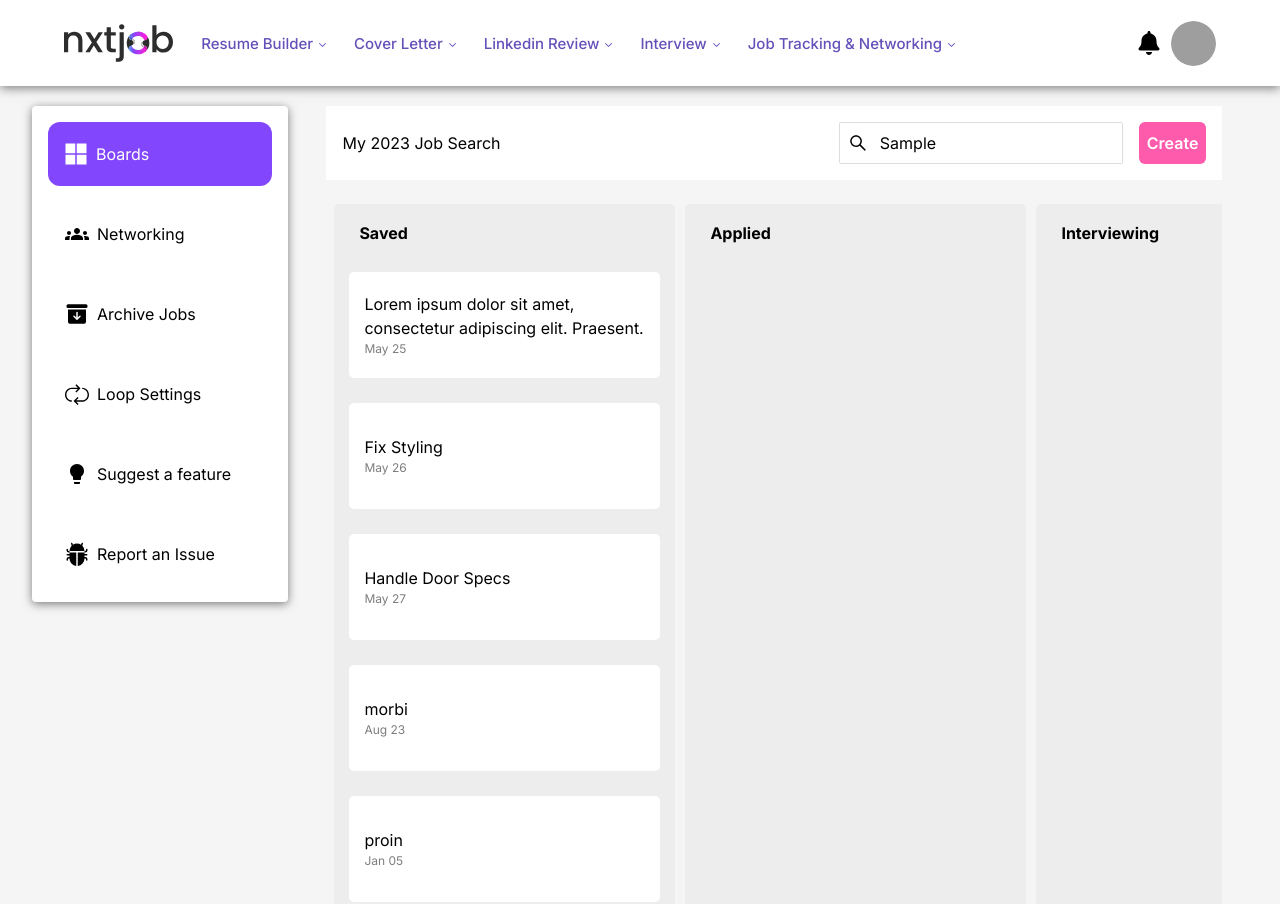
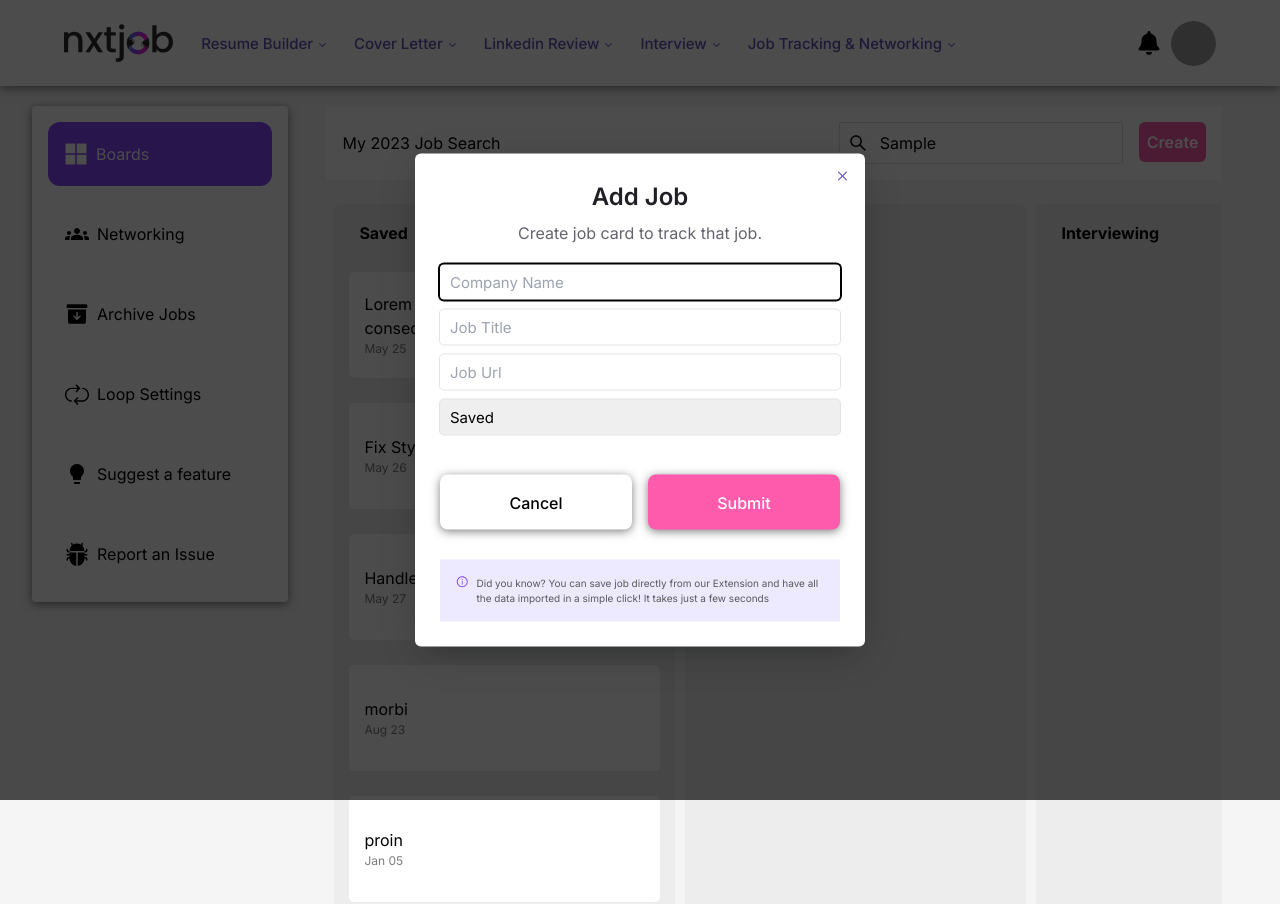
Before and after one commit to arjun-sir/nxt-task, a Next.js app: page / in a window 1280 px wide. Both pictures are taken after typing "Sample" into the empty fields and a click on the button "Create". Shown: the top 904 px of the page. Built offline with nearby package versions, Linux system fonts and the light colour scheme; grey boxes are pictures that could not be loaded.

Commit message:
feat: create dialog added

```diff
--- a/package.json
+++ b/package.json
@@ -11,8 +11,11 @@
   "dependencies": {
     "@emotion/react": "^11.11.1",
     "@emotion/styled": "^11.11.0",
-    "@radix-ui/colors": "^0.1.8",
+    "@radix-ui/colors": "^0.1.9",
+    "@radix-ui/react-alert-dialog": "^1.0.4",
     "@radix-ui/react-avatar": "^1.0.3",
+    "@radix-ui/react-dialog": "^1.0.4",
+    "@radix-ui/react-form": "^0.0.3",
     "@radix-ui/react-icons": "^1.3.0",
     "@radix-ui/react-menubar": "^1.0.3",
     "@radix-ui/react-navigation-menu": "1.1.3",
--- /dev/null
+++ b/src/components/CreateDialog/CreateDialog.jsx
@@ -0,0 +1,153 @@
+"use client";
+import React, { useState } from "react";
+import * as Dialog from "@radix-ui/react-dialog";
+import * as Form from "@radix-ui/react-form";
+import { Cross2Icon } from "@radix-ui/react-icons";
+import { AiOutlineInfoCircle } from "react-icons/ai";
+
+const wait = () => new Promise((resolve) => setTimeout(resolve, 1000));
+
+export const CreateDialog = () => {
+	const [open, setOpen] = React.useState(false);
+
+	return (
+		<Dialog.Root open={open} onOpenChange={setOpen}>
+			<Dialog.Trigger asChild>
+				<button className="bg-[#FE5BAC] text-white p-2 text-[16px] font-semibold rounded-md focus:shadow-[0_0_0_2px] focus:shadow-black focus:outline-none">
+					Create
+				</button>
+			</Dialog.Trigger>
+			<Dialog.Portal>
+				<Dialog.Overlay className="bg-blackA9 data-[state=open]:animate-overlayShow fixed inset-0" />
+				<Dialog.Content className="data-[state=open]:animate-contentShow fixed top-[50%] left-[50%] max-h-[85vh] w-[90vw] max-w-[450px] translate-x-[-50%] translate-y-[-50%] rounded-[6px] bg-white p-[25px] shadow-[hsl(206_22%_7%_/_35%)_0px_10px_38px_-10px,_hsl(206_22%_7%_/_20%)_0px_10px_20px_-15px] focus:outline-none">
+					<Dialog.Title className="text-mauve12 m-0 text-center text-[24px] font-semibold">
+						Add Job
+					</Dialog.Title>
+					<Dialog.Description className="text-mauve11 text-center mt-[6px] mb-5 text-[16px] leading-normal">
+						Create job card to track that job.
+					</Dialog.Description>
+					<Form.Root
+						onSubmit={(event) => {
+							wait().then(() => setOpen(false));
+							event.preventDefault();
+						}}
+						className="w-[100%]"
+					>
+						<Form.Field className="grid mb-[10px]" name="email">
+							<div className="flex items-baseline justify-between">
+								<Form.Message
+									className="text-[13px] text-red10 opacity-[0.8]"
+									match="valueMissing"
+								>
+									Please enter your Company Name
+								</Form.Message>
+							</div>
+							<Form.Control asChild>
+								<input
+									className="box-border w-full  shadow-[#E4E4E4] inline-flex h-[35px] appearance-none items-center justify-center rounded-[4px] px-[10px] text-[15px] leading-none text-black shadow-[0_0_0_1px] outline-none hover:shadow-[0_0_0_1px_black] focus:shadow-[0_0_0_2px_black] selection:color-white selection:bg-blackA9"
+									type="text"
+									placeholder="Company Name"
+									required
+								/>
+							</Form.Control>
+						</Form.Field>
+						<Form.Field className="grid mb-[10px]" name="question">
+							<div className="flex items-baseline justify-between">
+								<Form.Message
+									className="text-[13px] text-red10 opacity-[0.8]"
+									match="valueMissing"
+								>
+									Please enter your Job Title
+								</Form.Message>
+							</div>
+							<Form.Control asChild>
+								<input
+									className="box-border w-full  shadow-[#E4E4E4] inline-flex h-[35px] appearance-none items-center justify-center rounded-[4px] px-[10px] text-[15px] leading-none text-black shadow-[0_0_0_1px] outline-none hover:shadow-[0_0_0_1px_black] focus:shadow-[0_0_0_2px_black] selection:color-white selection:bg-blackA9"
+									type="text"
+									placeholder="Job Title"
+									required
+								/>
+							</Form.Control>
+						</Form.Field>
+						<Form.Field className="grid mb-[10px]" name="question">
+							<div className="flex items-baseline justify-between">
+								<Form.Message
+									className="text-[13px] text-red10 opacity-[0.8]"
+									match="valueMissing"
+								>
+									Please enter your Job Url
+								</Form.Message>
+								<Form.Message
+									className="text-[13px] text-red10 opacity-[0.8]"
+									match="typeMismatch"
+								>
+									Please enter a valid url
+								</Form.Message>
+							</div>
+							<Form.Control asChild>
+								<input
+									className="box-border w-full  shadow-[#E4E4E4] inline-flex h-[35px] appearance-none items-center justify-center rounded-[4px] px-[10px] text-[15px] leading-none text-black shadow-[0_0_0_1px] outline-none hover:shadow-[0_0_0_1px_black] focus:shadow-[0_0_0_2px_black] selection:color-white selection:bg-blackA9"
+									type="url"
+									placeholder="Job Url"
+									required
+								/>
+							</Form.Control>
+						</Form.Field>
+						<Form.Field className="grid mb-[10px]" name="question">
+							<Form.Control asChild>
+								<select
+									className="box-border w-full  shadow-[#E4E4E4] inline-flex h-[35px] appearance-none items-center justify-center rounded-[4px] px-[10px] text-[15px] leading-none text-black shadow-[0_0_0_1px] outline-none hover:shadow-[0_0_0_1px_black] focus:shadow-[0_0_0_2px_black] selection:color-white selection:bg-blackA9"
+									required
+								>
+									<option value="Saved">Saved</option>
+									<option value="Applied">Applied</option>
+									<option value="Interviewing">
+										Interviewing
+									</option>
+									<option value="Offer">Offer</option>
+								</select>
+							</Form.Control>
+						</Form.Field>
+						<div className="flex justify-between gap-4">
+							<Dialog.Close asChild>
+								<button
+									className="box-border  w-full shadow-blackA7 hover:bg-mauve3 inline-flex h-[55px] items-center justify-center rounded-lg bg-white px-[15px] font-medium leading-none shadow-[0_2px_10px] focus:shadow-[0_0_0_2px] focus:shadow-black focus:outline-none mt-[30px]"
+									aria-label="Close"
+								>
+									Cancel
+								</button>
+							</Dialog.Close>
+							<Form.Submit asChild>
+								<button className="box-border bg-[#FE5BAC]  w-full text-white shadow-blackA7  inline-flex h-[55px] items-center justify-center rounded-lg px-[15px] font-medium leading-none shadow-[0_2px_10px] focus:shadow-[0_0_0_2px] focus:shadow-black focus:outline-none mt-[30px]">
+									Submit
+								</button>
+							</Form.Submit>
+						</div>
+					</Form.Root>
+
+					<Dialog.Close asChild>
+						<button
+							className="text-violet11 hover:bg-violet4 focus:shadow-violet7 absolute top-[10px] right-[10px] inline-flex h-[25px] w-[25px] appearance-none items-center justify-center rounded-full focus:shadow-[0_0_0_2px] focus:outline-none"
+							aria-label="Close"
+						>
+							<Cross2Icon />
+						</button>
+					</Dialog.Close>
+					<div className="flex justify-between items-center gap-2 bg-[#EDE9FE] text-[#5A5A5A] mt-[30px] text-[10px] p-4">
+						<div className="self-start">
+							<AiOutlineInfoCircle
+								size="1.25em"
+								color="#8246FD"
+							/>
+						</div>
+						<div>
+							Did you know? You can save job directly from our
+							Extension and have all the data imported in a simple
+							click! It takes just a few seconds
+						</div>
+					</div>
+				</Dialog.Content>
+			</Dialog.Portal>
+		</Dialog.Root>
+	);
+};
--- a/src/components/Home/DnD/Kanban.jsx
+++ b/src/components/Home/DnD/Kanban.jsx
@@ -31,7 +31,7 @@ const TaskColumnStyles = styled.div`
 const Title = styled.span`
 	color: black;
 	font-weight: bold;
-	z-index: 10;
+
 	padding: 2px 10px;
 	border-radius: 5px;
 	align-self: flex-start;
--- a/src/components/Home/SearchBar.jsx
+++ b/src/components/Home/SearchBar.jsx
@@ -1,5 +1,6 @@
 import React from "react";
 import { AiOutlineSearch } from "react-icons/ai";
+import { CreateDialog } from "../CreateDialog/CreateDialog";
 
 export const SearchBar = () => {
 	return (
@@ -14,9 +15,9 @@ export const SearchBar = () => {
 						placeholder="Search here"
 					/>
 				</div>
-				<button className="bg-[#FE5BAC] text-white p-2 text-[16px] font-semibold rounded-md">
-					Create
-				</button>
+				<div>
+					<CreateDialog />
+				</div>
 			</div>
 		</div>
 	);
--- a/tailwind.config.js
+++ b/tailwind.config.js
@@ -1,5 +1,13 @@
 // const plugin = require("tailwindcss/plugin");
-const { blackA, mauve, violet, indigo, purple } = require("@radix-ui/colors");
+const {
+	blackA,
+	mauve,
+	violet,
+	red,
+	indigo,
+	purple,
+	green,
+} = require("@radix-ui/colors");
 
 /** @type {import('tailwindcss').Config} */
 module.exports = {
@@ -12,10 +20,12 @@ module.exports = {
 		extend: {
 			colors: {
 				...blackA,
+				...red,
 				...mauve,
 				...violet,
 				...purple,
 				...indigo,
+				...green,
 			},
 			keyframes: {
 				enterFromRight: {
@@ -72,6 +82,20 @@ module.exports = {
 					from: { opacity: 0, transform: "translateX(-2px)" },
 					to: { opacity: 1, transform: "translateX(0)" },
 				},
+				overlayShow: {
+					from: { opacity: 0 },
+					to: { opacity: 1 },
+				},
+				contentShow: {
+					from: {
+						opacity: 0,
+						transform: "translate(-50%, -48%) scale(0.96)",
+					},
+					to: {
+						opacity: 1,
+						transform: "translate(-50%, -50%) scale(1)",
+					},
+				},
 			},
 		},
 		animation: {
@@ -91,6 +115,8 @@ module.exports = {
 				"slideUpAndFade 400ms cubic-bezier(0.16, 1, 0.3, 1)",
 			slideRightAndFade:
 				"slideRightAndFade 400ms cubic-bezier(0.16, 1, 0.3, 1)",
+			overlayShow: "overlayShow 150ms cubic-bezier(0.16, 1, 0.3, 1)",
+			contentShow: "contentShow 150ms cubic-bezier(0.16, 1, 0.3, 1)",
 		},
 	},
 	plugins: [
```
Also changed, not shown: 1 other file (tests, documents, lock files or other folders).
